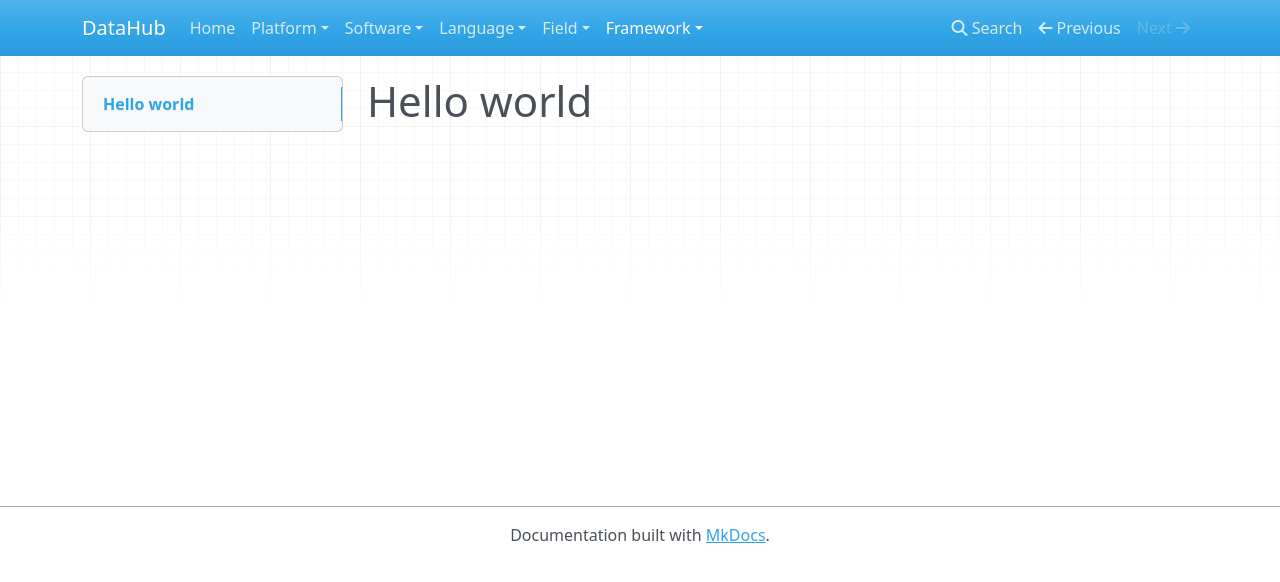
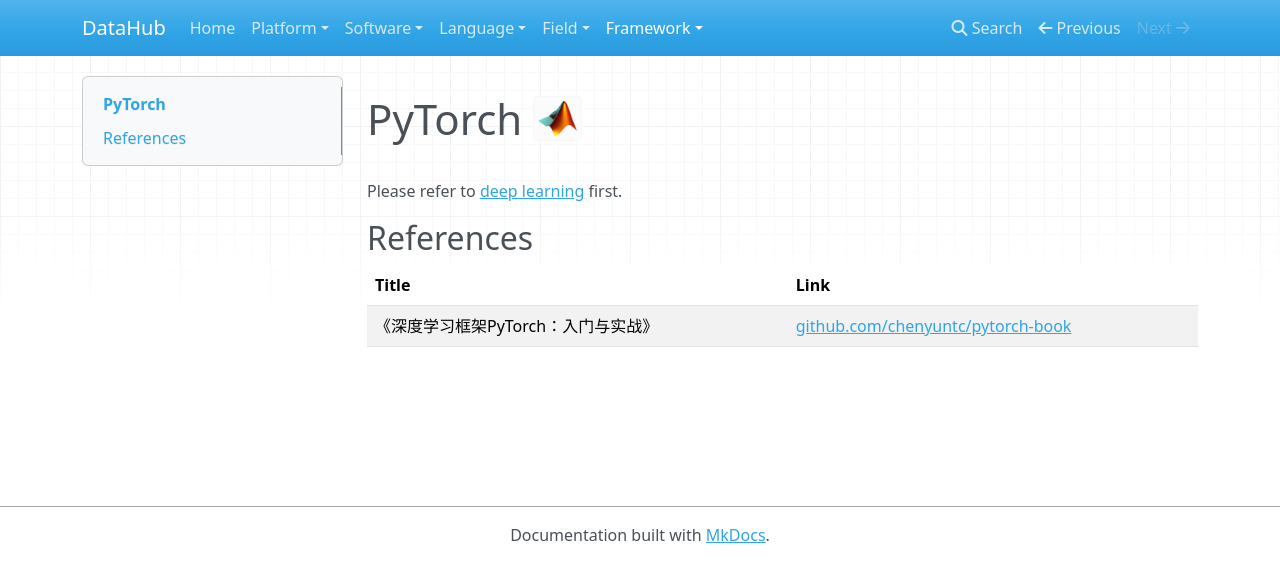
Before and after one commit to iDataHub/readthedocs, an MkDocs documentation site: the page built from docs/frame/pytorch.md, in a window 1280 px wide. Shown: the top 582 px of the page. Built offline with MkDocs 1.6.1, drawn with Linux system fonts in a browser that asks for light colours; nearby versions of some CDN libraries.

Commit message:
update: create description for each pages

```diff
--- a/docs/frame/pytorch.md
+++ b/docs/frame/pytorch.md
@@ -1 +1,7 @@
-# Hello world
+# PyTorch <img src="../../image/MATLAB_logo.png" alt="MATLAB logo" height="45pt" width="!" />
+Please refer to [deep learning](../field/deep.md) first.
+
+## References
+|Title|Link|
+|-----|----|
+|《深度学习框架PyTorch：入门与实战》|[github.com/chenyuntc/pytorch-book](https://github.com/chenyuntc/pytorch-book)|
```
Also changed, not shown: docs/field/deep.md (+3 -2 lines), docs/lang/latex.md (+2 -0 lines), docs/lang/matlab.md (+3 -0 lines), docs/lang/r.md (+2 -0 lines), docs/plat/linux.md (+2 -0 lines).
